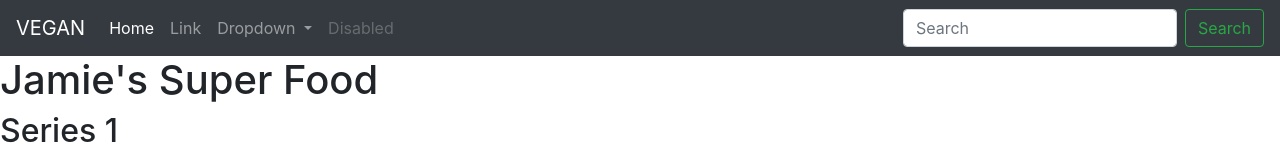
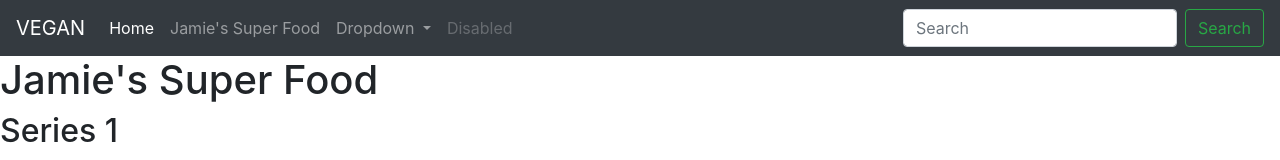
Before and after one commit to IvanBask/ivanbask.github.io, a plain HTML site: page index2.html in a window 1280 px wide. Shown: the top 160 px of the page. Drawn offline with nearby package versions, Linux system fonts and the light colour scheme.

Commit message:
Jamie's Super Food

```diff
--- a/index2.html
+++ b/index2.html
@@ -10,7 +10,7 @@
     <link rel="stylesheet" href="https://stackpath.bootstrapcdn.com/bootstrap/4.5.0/css/bootstrap.min.css"
         integrity="sha384-9aIt2nRpC12Uk9gS9baDl411NQApFmC26EwAOH8WgZl5MYYxFfc+NcPb1dKGj7Sk" crossorigin="anonymous">
 
-    <title>James Trevor 'Jamie' Oliver</title>
+    <title>Jamie's Super Food</title>
 
 
 </head>
@@ -31,7 +31,7 @@
                     <a class="nav-link" href="index.html">Home <span class="sr-only">(current)</span></a>
                 </li>
                 <li class="nav-item">
-                    <a class="nav-link" href="index2.html">Link</a>
+                    <a class="nav-link" href="index2.html">Jamie's Super Food</a>
                 </li>
                 <li class="nav-item dropdown">
                     <a class="nav-link dropdown-toggle" href="#" id="navbarDropdown" role="button"
```
